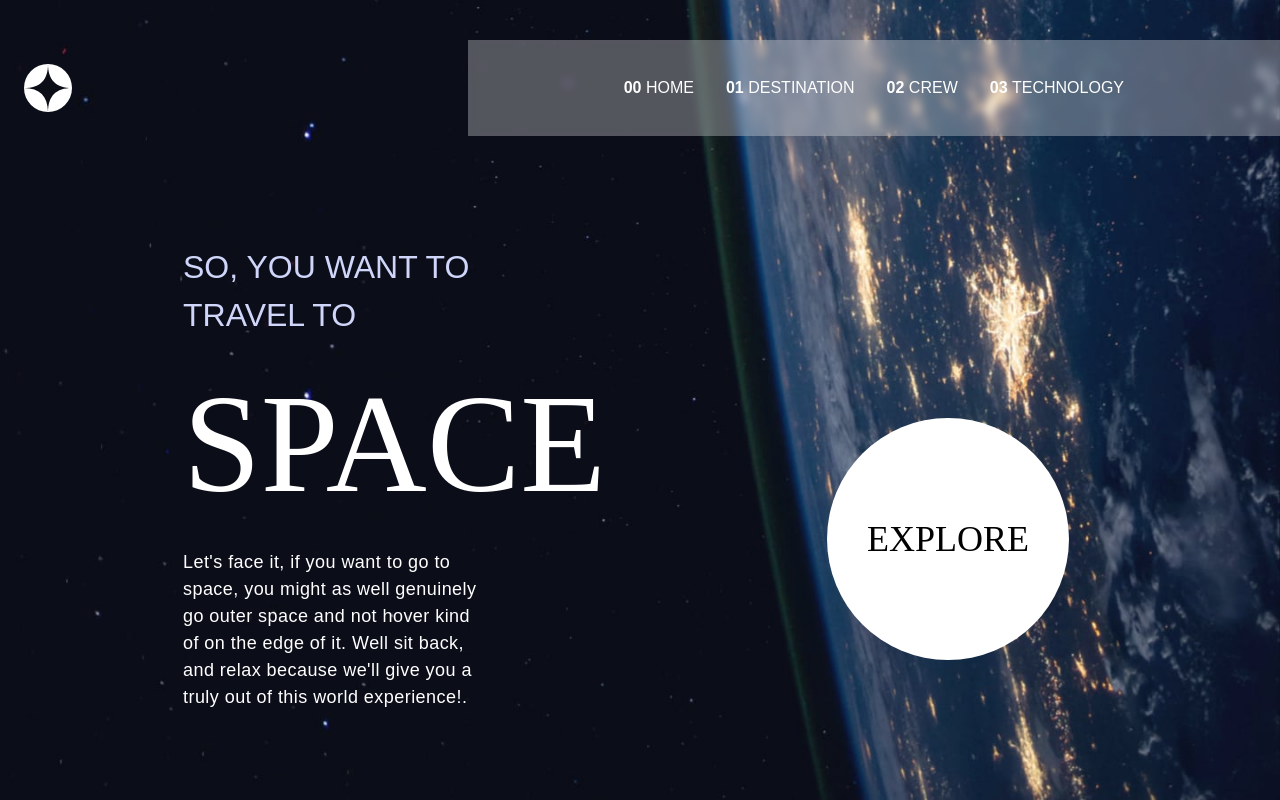
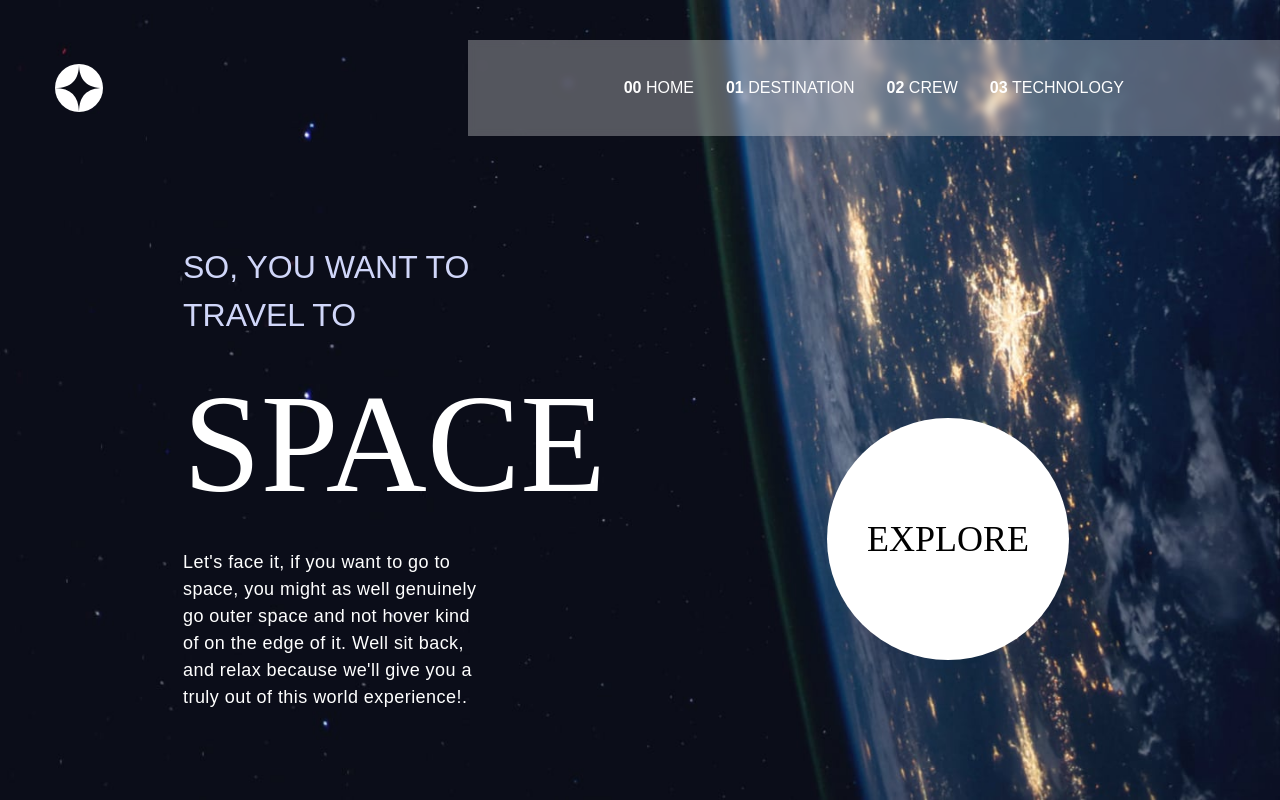
Before and after one commit to kennedybabu/space-toursim, a React (Create React App) app: page / in a window 1280 px wide. Built offline with nearby package versions, Linux system fonts and the light colour scheme.

Commit message:
fix: increase left padding in the navbar in lg screens

```diff
--- a/src/components/Navbar.jsx
+++ b/src/components/Navbar.jsx
@@ -8,7 +8,7 @@ const Navbar = () => {
     const handleNav = () => setNav(!nav)
 
   return (
-    <div className='absolute px-[24px] w-full top-0 left-0  md:pl-[24px] md:pr-0 flex justify-between items-center lg:mt-[40px] h-[96px] condensed'>
+    <div className='absolute px-[24px] w-full top-0 left-0  md:pl-[24px] lg:pl-[55px] md:pr-0 flex justify-between items-center lg:mt-[40px] h-[96px] condensed'>
        <div>
            <img src={Logo} alt="logo svg" style={{width: '48px'}}/>
        </div>
@@ -28,7 +28,7 @@ const Navbar = () => {
 
         {/* mobile menu */}
 
-       <ul className={!nav ? 'hidden' : 'absolute top-0 right-0 w-[264px] h-screen backdrop-blur-lg bg-white/30 flex flex-col items-start text-white pt-[112px] pl-[20px] duration-300'}>
+       <ul className={!nav ? 'hidden' : 'absolute top-0 right-0 w-[264px] h-screen backdrop-blur-lg bg-white/30 flex flex-col items-start text-white pt-[112px] pl-[20px]'}>
            <li className='py-4 cursor-pointer'><span className='font-bold'>00 </span>HOME</li>
            <li className='py-4 cursor-pointer'><span className='font-bold'>01 </span>DESTINATION</li>
            <li className='py-4 cursor-pointer'><span className='font-bold'>02 </span>CREW</li>
```
